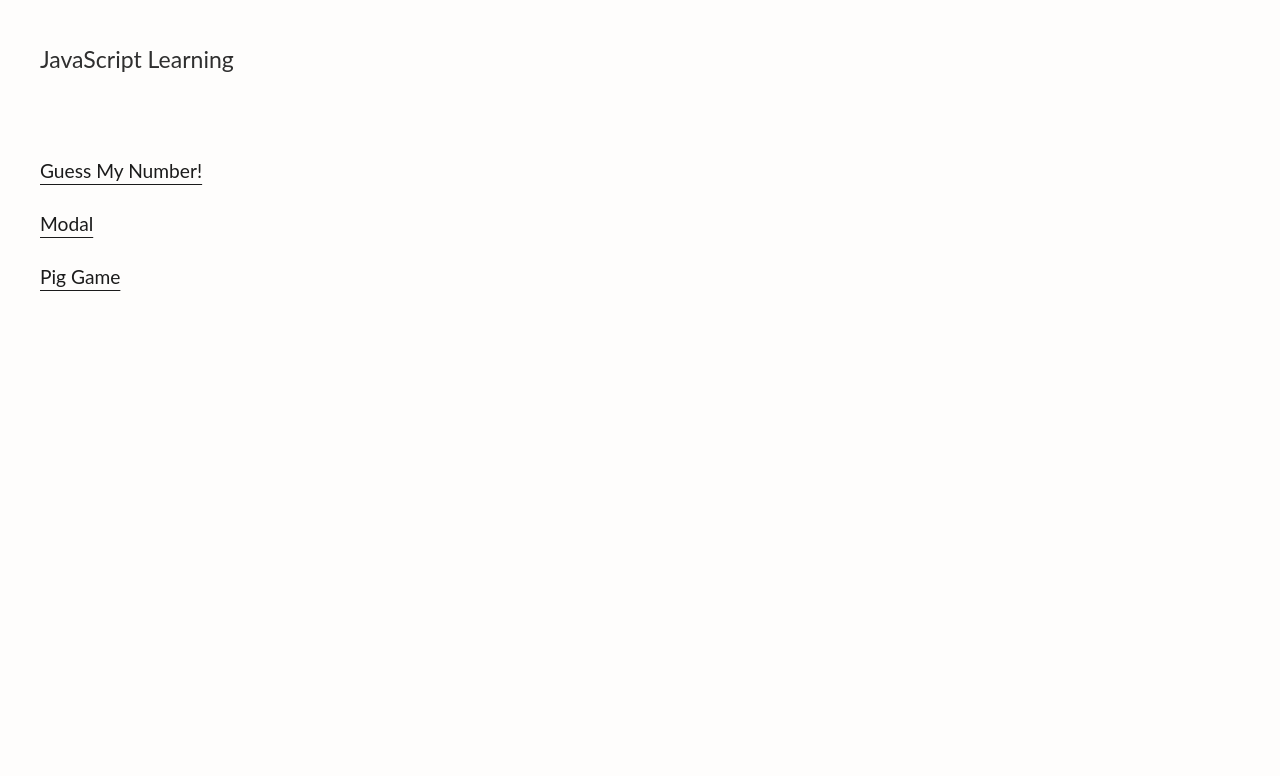
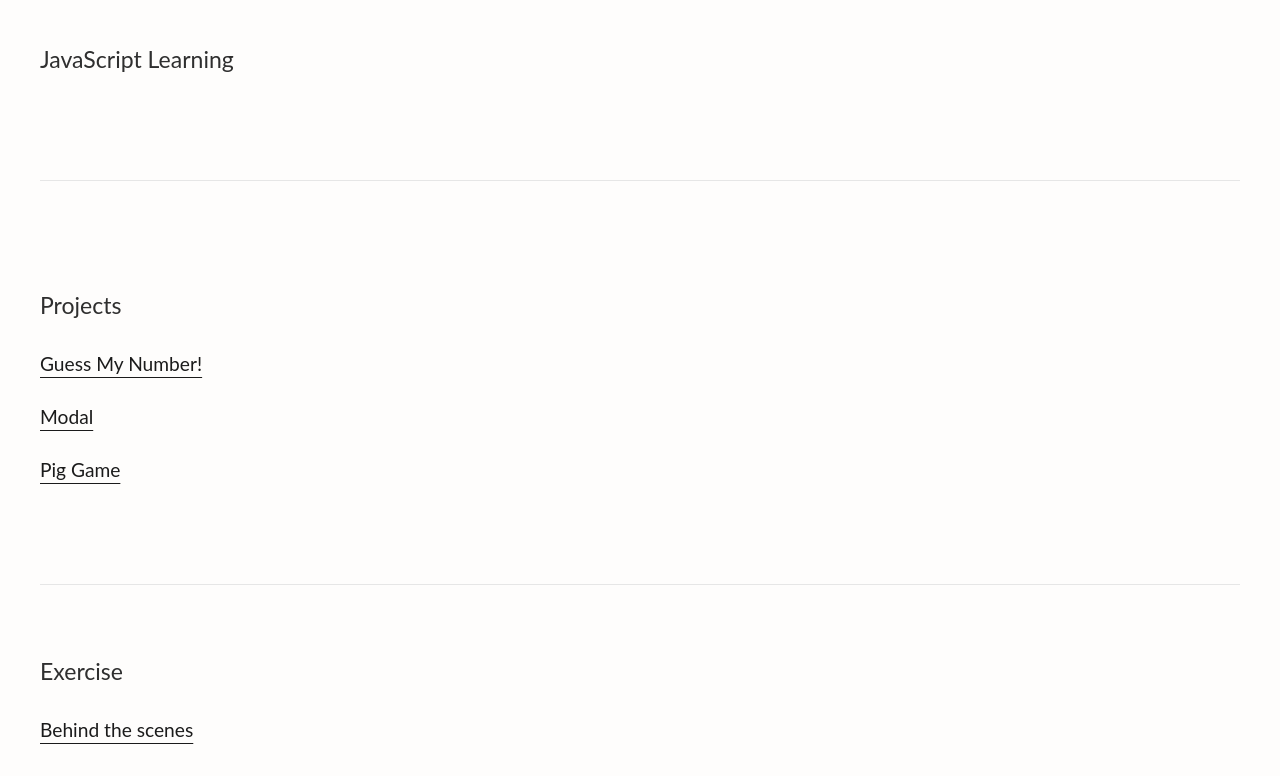
Before and after one commit to vicky-wyq/javascript-learning, a website: page index.html in a window 1280 px wide. Drawn offline with Linux system fonts and the light colour scheme.

Commit message:
js behind the scenes

```diff
--- /dev/null
+++ b/exercise_behind_the_scenes/scripts.js
@@ -0,0 +1 @@
+'use strict';
--- a/index.html
+++ b/index.html
@@ -16,10 +16,14 @@
     <header>
         <h1>JavaScript Learning</h1>
     </header>
+    <hr>
+    <br>
+    <br>
     <br>
     <br>
 
     <main>
+        <h1>Projects</h1>
         <a href="/project_guess_number">
             <h2 class="textUnderline">Guess My Number!</h2>
         </a>
@@ -30,6 +34,18 @@
             <h2 class="textUnderline">Pig Game</h2>
         </a>
 
+        <hr>
+        <br>
+        <br>
+
+        <h1>Exercise</h1>
+
+        <a href="/exercise_behind_the_scenes">
+            <h2 class="textUnderline">Behind the scenes</h2>
+        </a>
+
+
+
     </main>
 </body>
 
--- a/main.css
+++ b/main.css
@@ -298,3 +298,9 @@ strong {
     color: var(--Grey900);
     margin: 1em, 0;
 }
+hr {
+    border: none;
+    height: 5em;
+    border-bottom: 1px solid var(--Grey400);
+    width: 100%;
+}
```
Also changed, not shown: exercise_behind_the_scenes/index.html (added, +30 -0 lines).
